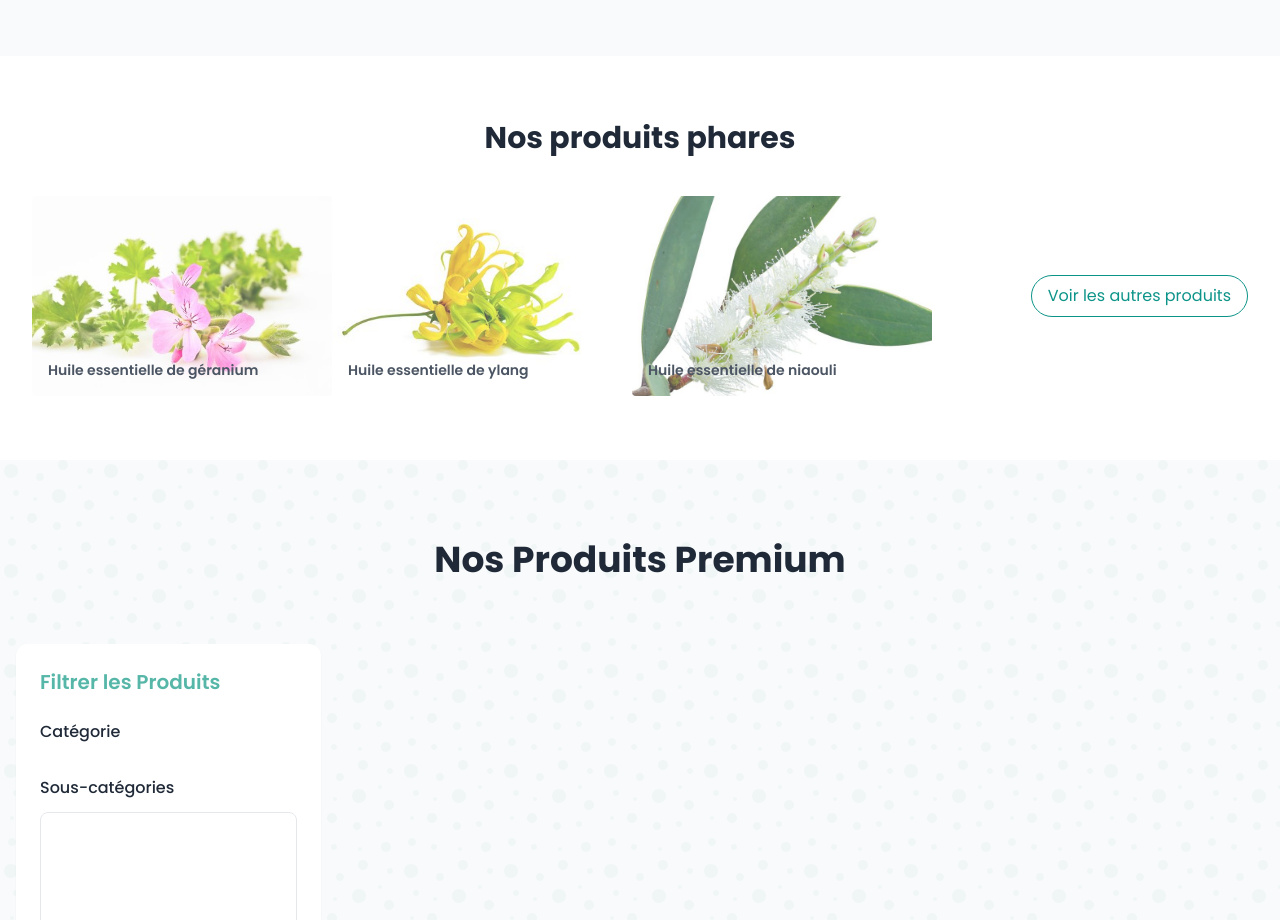
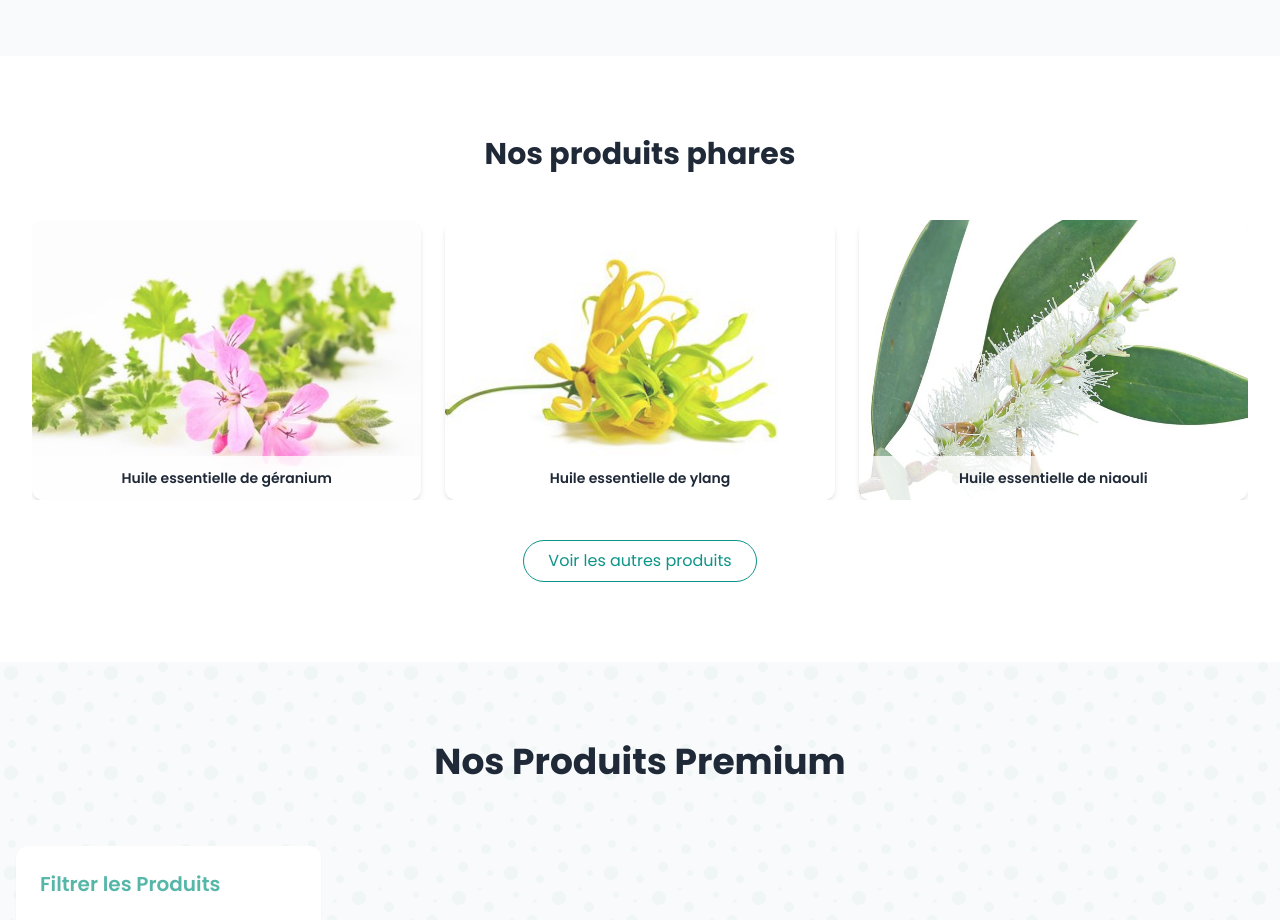
Before and after one commit to madarom/madarom-frontend-project, a website: page index.html in a window 1280 px wide. Shown: the part 1820-2740 px from the top of the page. Drawn offline with nearby package versions, Linux system fonts and the light colour scheme; no server answers; a small style sheet from the web is missing; a web font is replaced by a local one.

Commit message:
Update index.html

```diff
--- a/index.html
+++ b/index.html
@@ -207,39 +207,44 @@
       </section>
 
 
-      <section class="my-16 px-4 md:px-8">
-        <h2 class="text-2xl md:text-3xl font-bold text-center text-gray-800 mb-10">
+      <section class="my-20 px-4 md:px-8">
+        <!-- Titre -->
+        <h2 class="text-3xl font-bold text-center text-gray-800 mb-12">
           Nos produits phares
         </h2>
 
-        <div class="flex items-center gap-6 max-w-7xl mx-auto">
+        <div class="flex gap-6 max-w-7xl mx-auto h-[280px] overflow-hidden">
 
-          <div class="flex overflow-hidden h-[200px] flex-grow max-w-[100%] phare-container">
-
-            <div class="flex-[1] hover:flex-[3] transition-all duration-500 relative max-w-[300px]">
-              <img src="./assets/img/p1.jpeg" alt="Huile essentielle de géranium" class="w-full h-full object-cover opacity-70 rounded">
-              <p class="absolute bottom-4 left-4 text-gray-600 font-semibold text-sm">Huile essentielle de géranium</p>
+          <div class="flex-1 hover:flex-[2.5] transition-all duration-500 relative rounded-xl shadow-md overflow-hidden bg-white">
+            <img src="./assets/img/p1.jpeg" alt="Huile essentielle de géranium" class="w-full h-full object-cover opacity-80">
+            <div class="absolute bottom-0 left-0 right-0 bg-white/80 p-3 text-center">
+              <p class="text-gray-800 font-semibold text-sm">Huile essentielle de géranium</p>
             </div>
-
-            <div class="flex-[1] hover:flex-[3] transition-all duration-500 relative max-w-[300px]">
-              <img src="./assets/img/p2.jpeg" alt="Huile essentielle de ylang" class="w-full h-full object-cover opacity-70 rounded">
-              <p class="absolute bottom-4 left-4 text-gray-600 font-semibold text-sm">Huile essentielle de ylang</p>
-            </div>
-
-            <div class="flex-[1] hover:flex-[3] transition-all duration-500 relative max-w-[300px]">
-              <img src="./assets/img/p3.jpeg" alt="Huile essentielle de niaouli" class="w-full h-full object-cover opacity-70 rounded">
-              <p class="absolute bottom-4 left-4 text-gray-600 font-semibold text-sm">Huile essentielle de niaouli</p>
-            </div>
-
           </div>
 
+          <div class="flex-1 hover:flex-[2.5] transition-all duration-500 relative rounded-xl shadow-md overflow-hidden bg-white">
+            <img src="./assets/img/p2.jpeg" alt="Huile essentielle de ylang" class="w-full h-full object-cover opacity-80">
+            <div class="absolute bottom-0 left-0 right-0 bg-white/80 p-3 text-center">
+              <p class="text-gray-800 font-semibold text-sm">Huile essentielle de ylang</p>
+            </div>
+          </div>
+
+          <div class="flex-1 hover:flex-[2.5] transition-all duration-500 relative rounded-xl shadow-md overflow-hidden bg-white">
+            <img src="./assets/img/p3.jpeg" alt="Huile essentielle de niaouli" class="w-full h-full object-cover opacity-80">
+            <div class="absolute bottom-0 left-0 right-0 bg-white/80 p-3 text-center">
+              <p class="text-gray-800 font-semibold text-sm">Huile essentielle de niaouli</p>
+            </div>
+          </div>
+        </div>
+
+        <div class="text-center mt-10">
           <a href="#products"
-             class="border border-teal-600 text-teal-600 px-4 py-2 rounded-full hover:bg-teal-50 transition whitespace-nowrap text-sm md:text-base">
+             class="inline-block border border-teal-600 text-teal-600 px-6 py-2 rounded-full hover:bg-teal-50 transition text-sm md:text-base">
             Voir les autres produits
           </a>
-
         </div>
       </section>
+
 
     <!-- Section Produits -->
     <section id="products" class="py-20 bg-gray-50 leaf-pattern">
```
